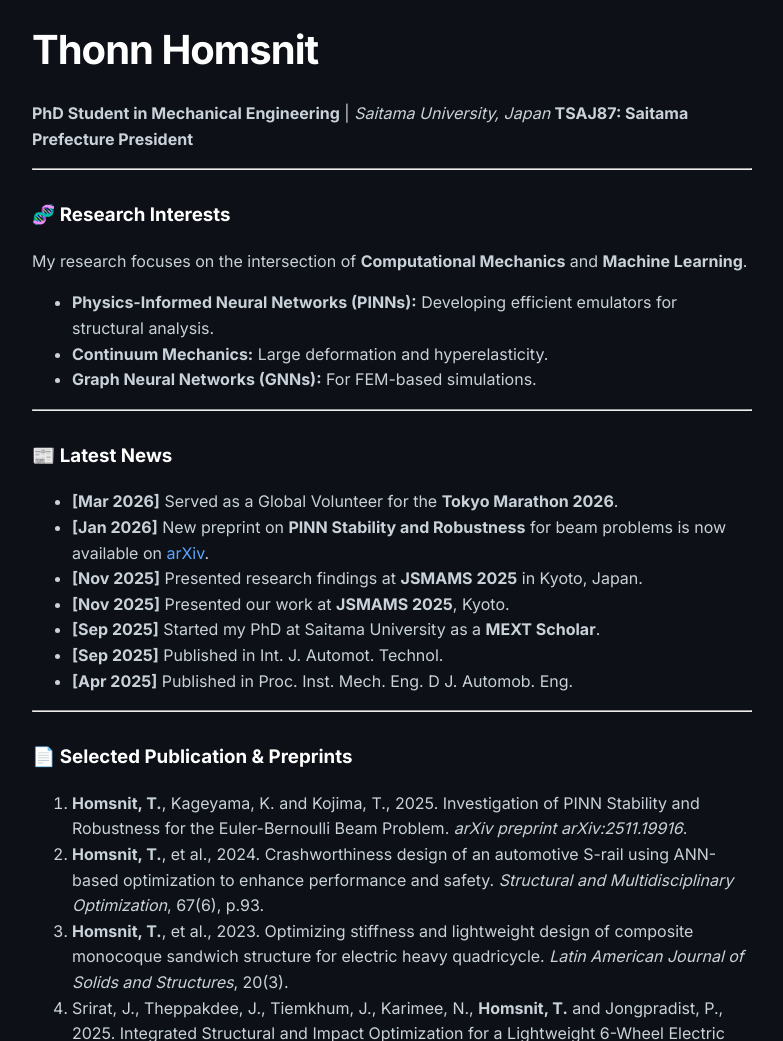
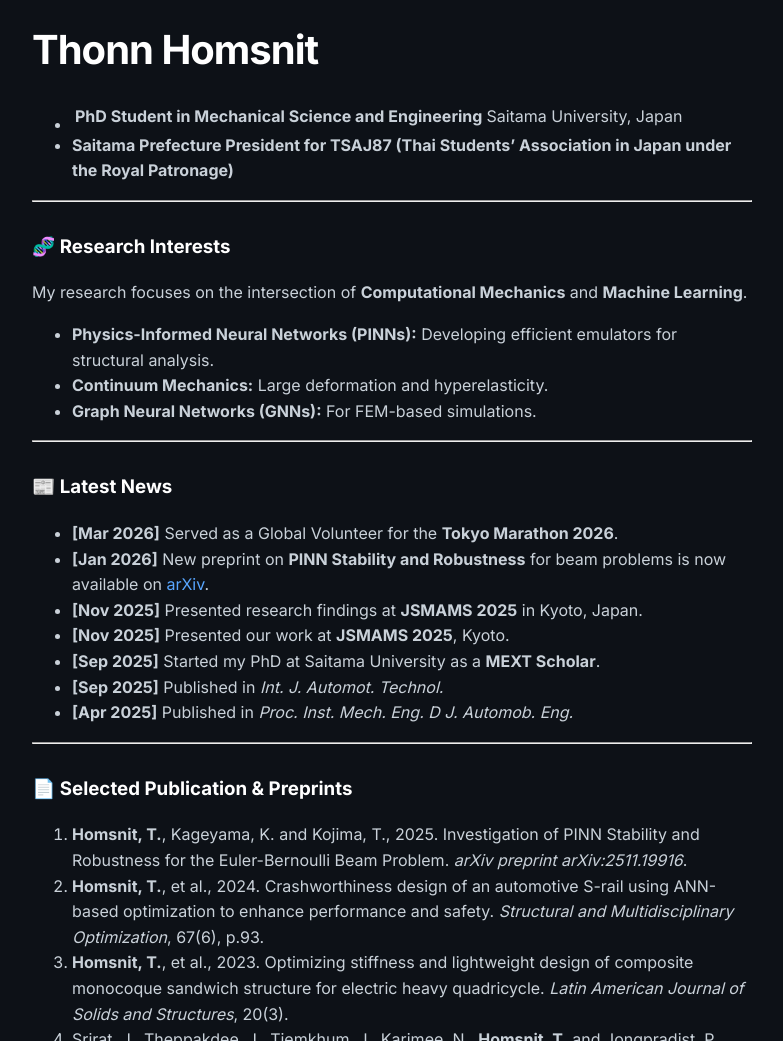
Before and after one commit to thonnh/thonnh.github.io, a Jekyll site: the page built from index.md, in a window 1280 px wide and 1400 px high, cut to the strip 359-1400 px from the top of the window. Shown: the whole strip, without its empty margins (248-1031 px from the left). Built offline with Jekyll 4.4.1, drawn with Linux system fonts in a browser that asks for light colours.

Commit message:
Revise profile details for Thonn Homsnit
Updated academic title and affiliations in the profile.

```diff
--- a/index.md
+++ b/index.md
@@ -6,7 +6,8 @@ title: Home
 <div style="width: 200px; height: 200px; min-width: 200px; min-height: 200px; margin: 0 auto 30px auto; border-radius: 50%; background-image: url('IMG.png'); background-size: 180%; background-position: center 25%; display: block; border: 3px solid var(--border);"></div>
 
 # Thonn Homsnit
-**PhD Student in Mechanical Engineering** | *Saitama University, Japan* **TSAJ87: Saitama Prefecture President**
+* **PhD Student in Mechanical Science and Engineering** | Saitama University, Japan
+* **Saitama Prefecture President for TSAJ87 (Thai Students' Association in Japan under the Royal Patronage)**
 
 ---
 
@@ -23,8 +24,8 @@ My research focuses on the intersection of **Computational Mechanics** and **Mac
 * **[Nov 2025]** Presented research findings at **JSMAMS 2025** in Kyoto, Japan.
 * **[Nov 2025]** Presented our work at **JSMAMS 2025**, Kyoto.
 * **[Sep 2025]** Started my PhD at Saitama University as a **MEXT Scholar**.
-* **[Sep 2025]** Published in Int. J. Automot. Technol.
-* **[Apr 2025]** Published in Proc. Inst. Mech. Eng. D J. Automob. Eng.
+* **[Sep 2025]** Published in *Int. J. Automot. Technol.*
+* **[Apr 2025]** Published in *Proc. Inst. Mech. Eng. D J. Automob. Eng.*
 
 ---
 
```
